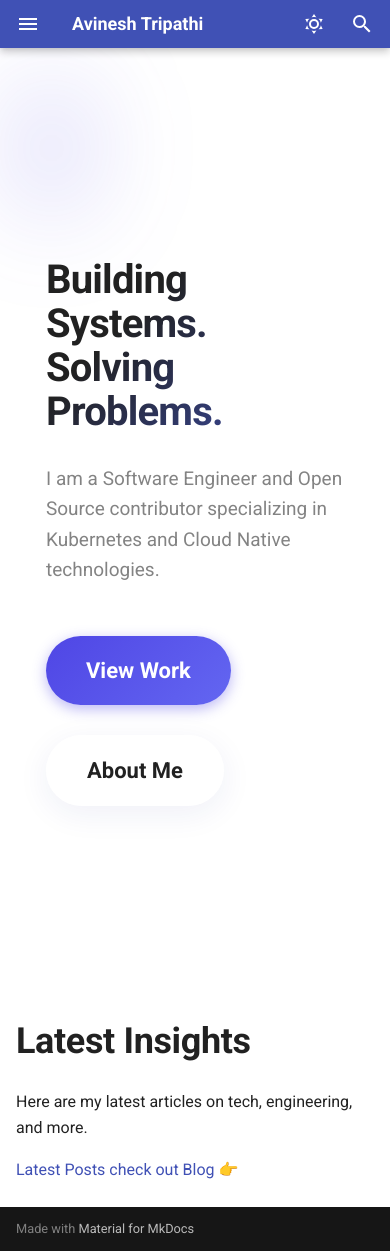
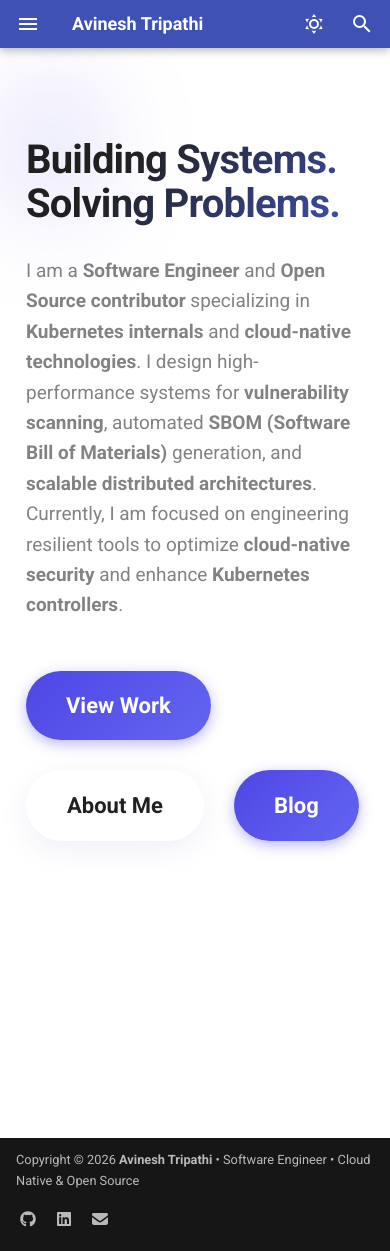
Before and after one commit to AvineshTripathi/blogs, an MkDocs documentation site: the page built from docs/index.md, in a window 390 px wide and 1251 px high. Built offline with MkDocs 1.6.1 and Material for MkDocs 9.7.7, drawn with Linux system fonts in a browser that asks for light colours.

Commit message:
feat: Redesign homepage content and layout, enhance project tag styling, and add social links and copyright information.

```diff
--- a/docs/index.md
+++ b/docs/index.md
@@ -6,17 +6,17 @@ hide:
 
 <div class="tx-hero">
   <h1>Building Systems.<br>Solving Problems.</h1>
-  <p>I am a Software Engineer and Open Source contributor specializing in Kubernetes and Cloud Native technologies.</p>
+  <div class="tx-hero-text">
+  <p>
+    I am a <strong>Software Engineer</strong> and <strong>Open Source contributor</strong> specializing in <strong>Kubernetes internals</strong> and <strong>cloud-native technologies</strong>.
+    I design high-performance systems for <strong>vulnerability scanning</strong>, automated <strong>SBOM (Software Bill of Materials)</strong> generation, and <strong>scalable distributed architectures</strong>.
+    Currently, I am focused on engineering resilient tools to optimize <strong>cloud-native security</strong> and enhance <strong>Kubernetes controllers</strong>.
+  </p>
+</div>
 
   <div class="tx-hero-buttons">
     <a href="projects/" class="tx-hero-btn tx-hero-btn-primary">View Work</a>
     <a href="about/" class="tx-hero-btn tx-hero-btn-secondary">About Me</a>
+    <a href="blog/" class="tx-hero-btn tx-hero-btn-primary">Blog</a>
   </div>
 </div>
-
-## Latest Insights
-
-
-Here are my latest articles on tech, engineering, and more.
-
-[Latest Posts check out Blog 👉](blog/index.md)
--- a/docs/stylesheets/extra.css
+++ b/docs/stylesheets/extra.css
@@ -18,6 +18,29 @@
   --glass-bg: rgba(30, 41, 59, 0.7);
   --glass-border: rgba(255, 255, 255, 0.1);
   --glass-shadow: 0 8px 32px 0 rgba(0, 0, 0, 0.37);
+}
+
+/* Layout Container for the lower section */
+.home-container {
+  display: grid;
+  grid-template-columns: 1fr 1fr;
+  gap: 4rem;
+  margin-top: 2rem;
+}
+
+@media (max-width: 768px) {
+  .home-container {
+    grid-template-columns: 1fr;
+    gap: 2rem;
+  }
+}
+
+/* Fix for the "Latest Insights" section alignment */
+.section-heading {
+  border-bottom: 2px solid var(--md-primary-fg-color--light);
+  display: inline-block;
+  margin-bottom: 1.5rem;
+  padding-bottom: 0.5rem;
 }
 
 /* Landing Page Customizations */
@@ -41,7 +64,7 @@
 .tx-hero {
   margin: 0 auto;
   max-width: 1000px;
-  padding: 8rem 1.5rem;
+  padding: 2rem 0.5rem;
   text-align: left;
   position: relative;
 }
@@ -156,7 +179,7 @@
   flex-direction: column;
 }
 
-.card:hover {
+.card/hover {
   transform: translateY(-8px);
   border-color: var(--md-primary-fg-color--light);
   box-shadow: 0 12px 40px rgba(0, 0, 0, 0.12);
@@ -181,17 +204,37 @@
 }
 
 /* Tech stack styling in cards */
+/* .card code, */
+/* .md-tag { */
+  /* font-size: 0.85rem; */
+  /* font-weight: 600; */
+  /* padding: 0.25rem 0.75rem; */
+  /* margin-right: 0.5rem; */
+  /* Added spacing between tags */
+  /* margin-bottom: 0.5rem;
+  /* Space for wrapping */
+  /* display: inline-block; */
+  /* border-radius: 4px;
+} */
+
+/* Tech stack styling in cards */
 .card code,
 .md-tag {
-  font-size: 0.85rem;
-  font-weight: 600;
-  padding: 0.25rem 0.75rem;
-  margin-right: 0.5rem;
-  /* Added spacing between tags */
-  margin-bottom: 0.5rem;
-  /* Space for wrapping */
-  display: inline-block;
-  border-radius: 4px;
+  display: inline-block;       /* Shrink-wraps the tag to the text size */
+  width: fit-content;          /* Extra insurance for modern browsers */
+  padding: 4px 12px;           /* Gives the text some breathing room */
+  margin-right: 8px;           /* Spaces out tags horizontally */
+  margin-bottom: 8px;          /* Spaces out tags if they wrap to a new line */
+  border-radius: 20px;         /* Keeps that nice pill shape from your screenshot */
+  background: rgba(0, 0, 0, 0.05); /* Adjust based on your light/dark mode */
+  font-size: 0.8rem;
+  white-space: nowrap;         /* Prevents "Open Source" from breaking into two lines */
+}
+
+.tag-container {
+  display: flex;
+  flex-wrap: wrap; /* Allows tags to flow to the next line if the card gets too narrow */
+  margin-top: 1rem;
 }
 
 /* Typography refinements */
@@ -392,3 +435,13 @@ hr {
   opacity: 0.75;
   line-height: 1.3;
 }
+
+/* Remove Table of Contents on mobile */
+@media screen and (max-width: 1220px) {
+
+  .md-sidebar--secondary,
+  .md-sidebar--post,
+  .md-nav--secondary {
+    display: none !important;
+  }
+}
--- a/mkdocs.yml
+++ b/mkdocs.yml
@@ -38,6 +38,15 @@ theme:
     repo: fontawesome/brands/github
 
 extra:
+  generator: false
+  social:
+    - icon: fontawesome/brands/github
+      link: https://github.com/AvineshTripathi
+    - icon: fontawesome/brands/linkedin
+      link: https://www.linkedin.com/in/avineshtripathi/
+    - icon: fontawesome/solid/envelope
+      link: mailto:work.avinesh@gmail.com
+
   analytics:
     provider: google
     property: !ENV [GOOGLE_ANALYTICS_PROPERTY] # Set this via env var or replace with G-XXXXXXXXXX
@@ -94,3 +103,7 @@ nav:
   - Projects: projects/index.md
   - Blog: blog/index.md
   - About: about.md
+
+copyright: >
+  Copyright &copy; 2026 <strong>Avinesh Tripathi</strong> &bull;
+  Software Engineer &bull; Cloud Native & Open Source
```
Also changed, not shown: docs/projects/index.md (+8 -0 lines).
